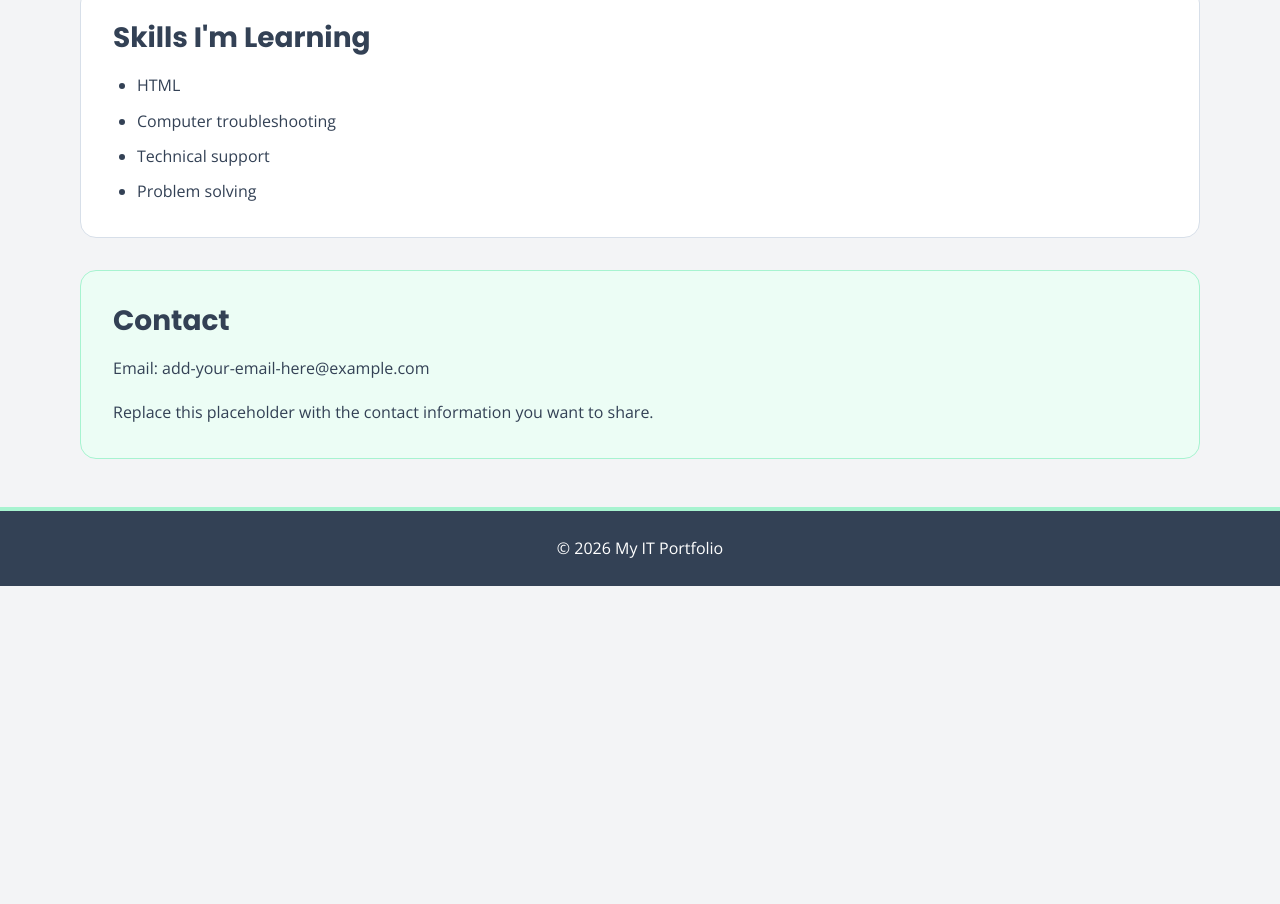
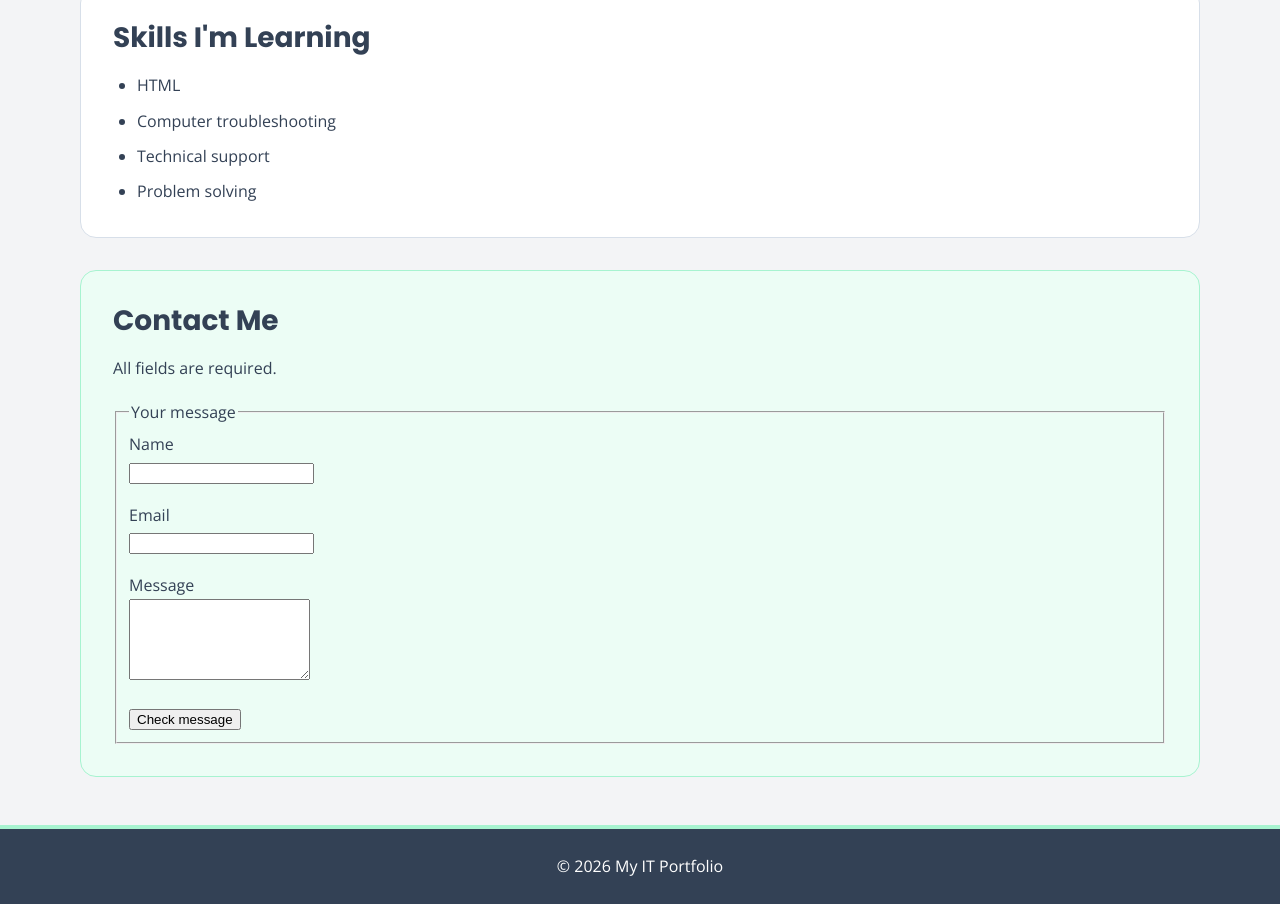
Before and after one commit to wallishiasmith00/IT-PORTFOLIO, a plain HTML site: page about.html in a window 1280 px wide. Shown: the part 623-1527 px from the top of the page. Before the commit the page ends 1209 px from the top, so only its background shows below. Drawn offline with nearby package versions, Linux system fonts and the light colour scheme.

Commit message:
Add contact form to about.html

```diff
--- a/about.html
+++ b/about.html
@@ -25,8 +25,54 @@
     <section id="intro"><h2>About Me</h2><p>I'm an Information Technology student working toward building my knowledge and experience.</p></section>
     <section><h2>My Story</h2><p>This is a placeholder for more information about my background, interests, and goals.</p></section>
     <section><h2>Skills I'm Learning</h2><ul class="skills-list"><li>HTML</li><li>Computer troubleshooting</li><li>Technical support</li><li>Problem solving</li></ul></section>
-    <section id="contact"><h2>Contact</h2><p>Email: add-your-email-here@example.com</p><p>Replace this placeholder with the contact information you want to share.</p></section>
+   <section id="contact">
+    <h2>Contact Me</h2>
+    <p>All fields are required.</p>
+
+    <form id="contact-form">
+        <fieldset>
+            <legend>Your message</legend>
+
+            <p>
+                <label for="name">Name</label><br>
+                <input type="text" id="name" name="name"
+                       autocomplete="name" required>
+            </p>
+
+            <p>
+                <label for="email">Email</label><br>
+                <input type="email" id="email" name="email"
+                       autocomplete="email" required>
+            </p>
+
+            <p>
+                <label for="message">Message</label><br>
+                <textarea id="message" name="message"
+                          rows="5" required></textarea>
+            </p>
+
+            <button type="submit">Check message</button>
+        </fieldset>
+    </form>
+</section>
 </main>
 <footer><p>&copy; 2026 My IT Portfolio</p></footer>
+    <script>
+const form = document.getElementById("contact-form");
+
+const status = document.createElement("p");
+status.setAttribute("role", "status");
+form.appendChild(status);
+
+form.addEventListener("submit", function (event) {
+    event.preventDefault();
+    status.textContent =
+        "Your entries are valid. This practice form does not send messages.";
+});
+
+form.addEventListener("input", function () {
+    status.textContent = "";
+});
+</script>
 </body>
 </html>
```
